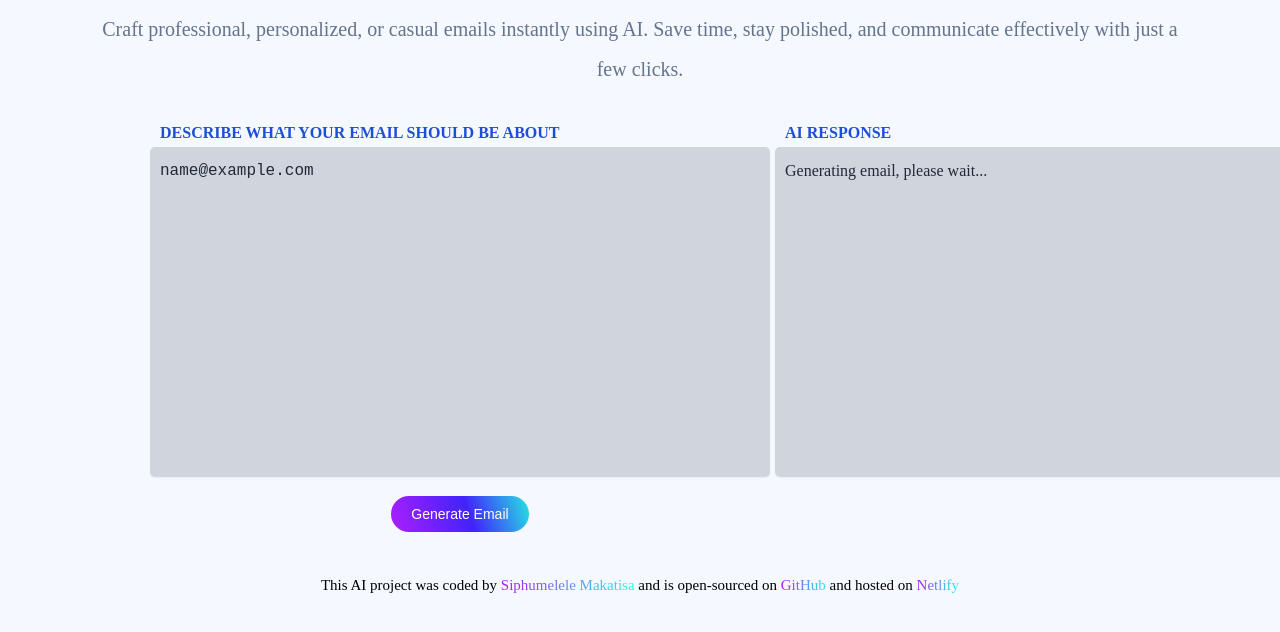
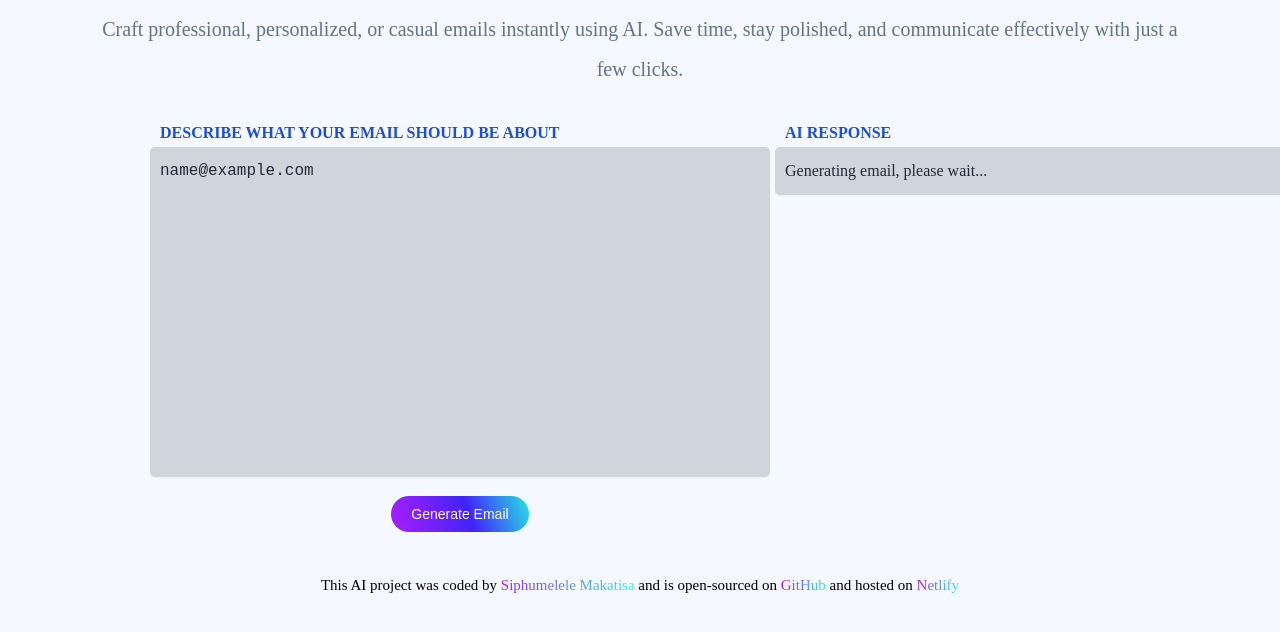
Before and after one commit to SIPHUMELELE22/AI-Email-Generator, a plain HTML site: page index.html in a window 1280 px wide. Both pictures are taken after typing "name@example.com" into the empty fields and a click on the input "Generate Email". Shown: the part 144-776 px from the top of the page. Drawn offline with nearby package versions, Linux system fonts and the light colour scheme; no server answers.

Commit message:
Update style.css
Updated the styling for output div

```diff
--- a/style.css
+++ b/style.css
@@ -45,8 +45,7 @@ label {
   color: #1d4ed8;
   font-weight: 600;
 }
-textarea,
-.result {
+textarea {
   resize: none;
   border-radius: 5px;
   border: none;
@@ -60,6 +59,17 @@ textarea,
 }
 textarea::placeholder {
   color: #64748b;
+}
+.result {
+  width: 600px;
+  padding: 15px 10px;
+  font-size: 16px;
+  color: #1f2937;
+  background-color: #d0d5dd;
+  border-radius: 5px;
+  box-shadow: 0px 1px 2px rgba(16, 24, 40, 0.05);
+  white-space: pre-wrap;
+  overflow-wrap: break-word;
 }
 .generateBtn {
   background: linear-gradient(
```
